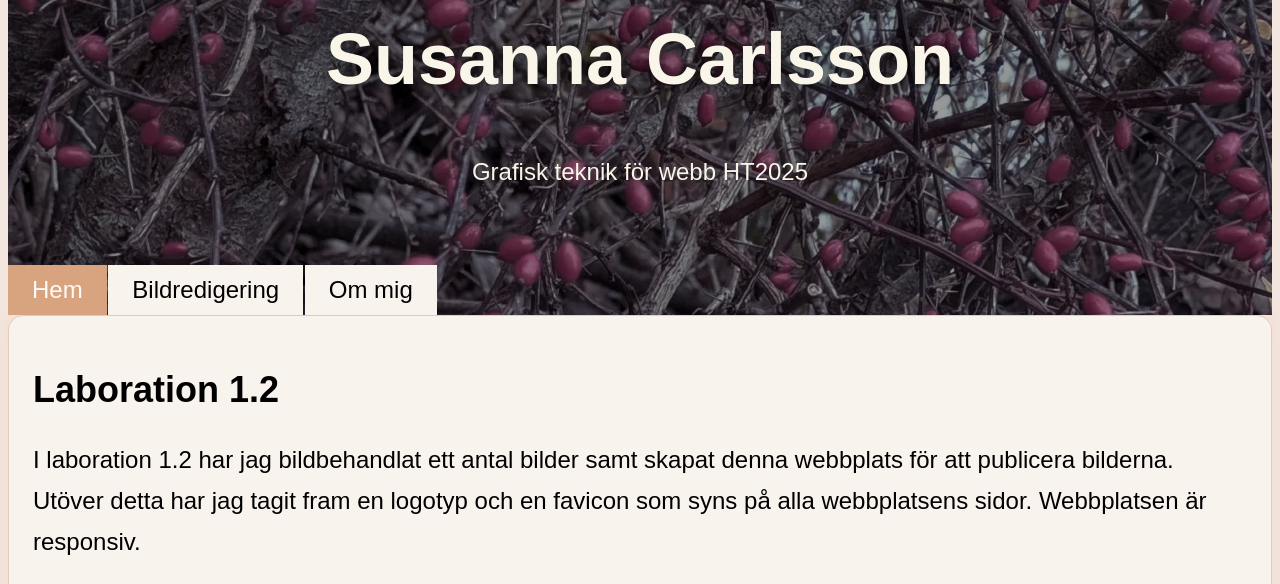
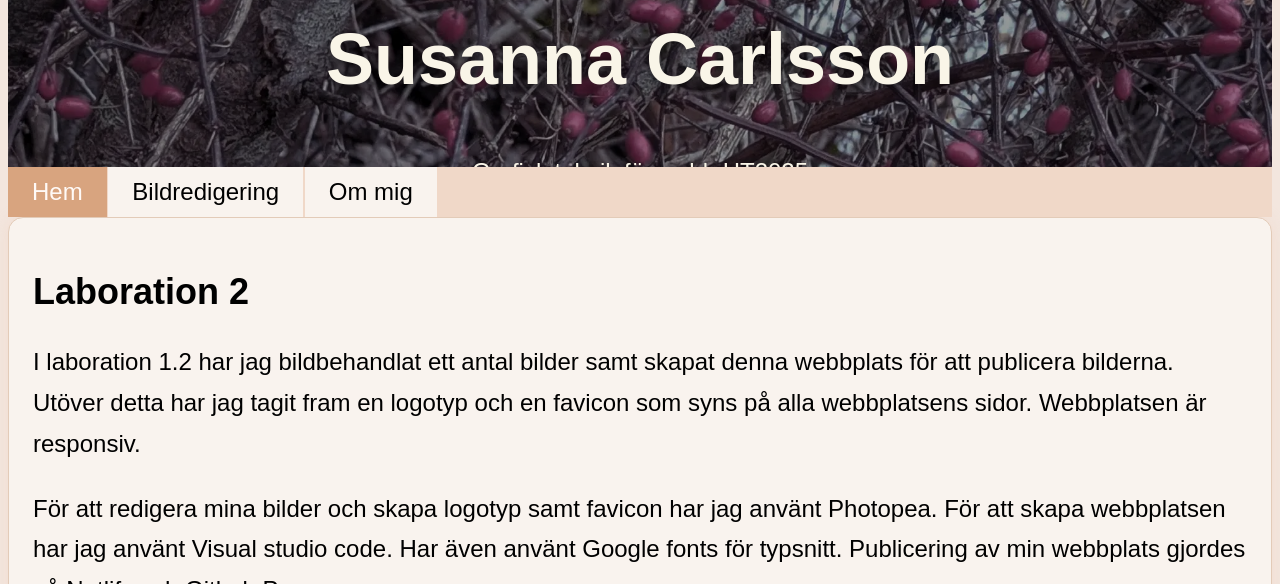
Before and after one commit to SusannaCarlsson90/laboration2, a plain HTML site: page index.html in a window 1280 px wide. Shown: the part 198-782 px from the top of the page. Drawn offline with Linux system fonts and the light colour scheme; a web font is replaced by a local one.

Commit message:
meny korrekt

```diff
--- a/css/styles.css
+++ b/css/styles.css
@@ -103,10 +103,21 @@ padding: 1em;
   background-color: #e5bfa6;
 }
 
-.main-header nav {
+/*.main-header nav {
   position: relative;
   margin-top: 3rem;
   z-index: 3;
+}
+*/
+.main-header nav {
+  position: absolute;
+  bottom: 0;  /* Placera menyn direkt längst ner */
+  left: 0;    /* Placera menyn vid vänstra kanten */
+  width: 100%;  /* Gör menyn lika bred som headern */
+  background-color: #f0d8c8;
+  z-index: 10;
+  padding: 0;
+  margin: 0;
 }
 
 .main-header h1 {
--- a/index.html
+++ b/index.html
@@ -28,7 +28,7 @@
   <div class="container">
   <main class="main-grid">
     <section id="welcome">
-      <h2>Laboration 1.2</h2>
+      <h2>Laboration 2</h2>
       <p>I laboration 1.2 har jag bildbehandlat ett antal bilder samt skapat denna webbplats för att publicera bilderna. Utöver detta har jag tagit fram en logotyp och en favicon som syns på alla webbplatsens sidor. Webbplatsen är responsiv.</p>
       <p>För att redigera mina bilder och skapa logotyp samt favicon har jag använt Photopea. För att skapa webbplatsen har jag använt Visual studio code. Har även använt Google fonts för typsnitt. Publicering av min webbplats gjordes på Netlify och Github Pages.</p>
     </section>
```
Also changed, not shown: 1 other file.
